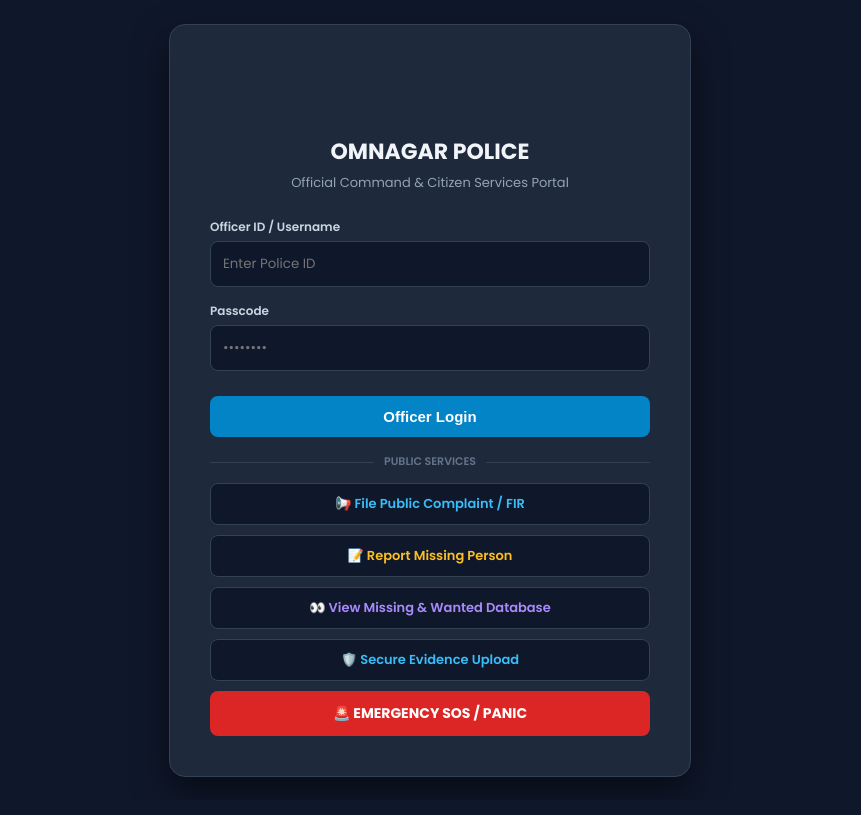
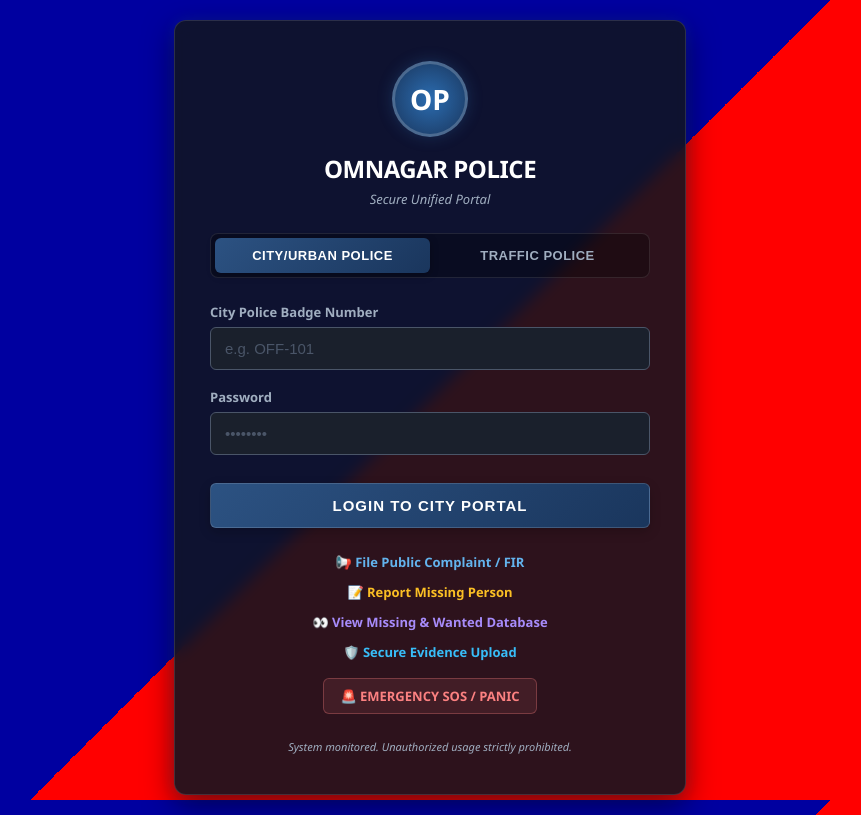
Before and after one commit to omkumargupta324-cloud/smart-policing-portal, a website: page public/index.html in a window 1280 px wide. Shown: the whole page, without its empty margins (210-1071 px from the left). Drawn offline with Linux system fonts and the light colour scheme.

```diff
--- a/public/index.html
+++ b/public/index.html
@@ -3,170 +3,267 @@
 <head>
   <meta charset="UTF-8">
   <meta name="viewport" content="width=device-width, initial-scale=1.0">
-  <title>Omnagar Police | Smart Policing Portal</title>
-  <link href="https://fonts.googleapis.com/css2?family=Poppins:wght@300;400;600;700&display=swap" rel="stylesheet">
-  <link href="https://cdnjs.cloudflare.com/ajax/libs/font-awesome/6.0.0/css/all.min.css" rel="stylesheet">
+  <title>Omnagar Police | Unified Portal</title>
+
+  <!-- Global Mark 2 Background Style -->
+  <link rel="stylesheet" href="/style.css">
+
   <style>
     body {
-      font-family: 'Poppins', sans-serif;
-      background: #0f172a;
-      color: #f8fafc;
-      margin: 0;
+      font-family: 'Segoe UI', Tahoma, Geneva, Verdana, sans-serif;
       display: flex;
       justify-content: center;
       align-items: center;
       min-height: 100vh;
-      padding: 20px;
+      margin: 0;
+      color: #e2e8f0;
+      padding: 20px 0;
       box-sizing: border-box;
     }
-    .portal-card {
-      background: #1e293b;
-      padding: 40px;
-      border-radius: 16px;
-      box-shadow: 0 15px 35px rgba(0,0,0,0.5);
+
+    .login-container {
+      background: rgba(16, 21, 32, 0.88);
+      backdrop-filter: blur(8px);
+      padding: 40px 35px;
+      border-radius: 12px;
+      box-shadow: 0 10px 30px rgba(0,0,0,0.5),
+                  0 0 15px rgba(43, 108, 176, 0.2);
       width: 100%;
       max-width: 440px;
-      border: 1px solid #334155;
       text-align: center;
+      border: 1px solid rgba(255, 255, 255, 0.12);
     }
-    .badge-header {
-      font-size: 40px;
-      color: #38bdf8;
-      margin-bottom: 10px;
+
+    .portal-logo {
+      width: 70px;
+      height: 70px;
+      margin: 0 auto 15px;
+      background: radial-gradient(circle, #2b6cb0 0%, #1a365d 100%);
+      border-radius: 50%;
+      display: flex;
+      justify-content: center;
+      align-items: center;
+      border: 3px solid rgba(255, 255, 255, 0.2);
+      box-shadow: 0 0 15px rgba(43, 108, 176, 0.3);
+      position: relative;
     }
-    h1 {
-      font-size: 22px;
+
+    .portal-logo::after {
+      content: 'OP';
+      font-size: 28px;
+      font-weight: 800;
+      color: #fff;
+      position: absolute;
+    }
+
+    h2 {
+      color: #fff;
+      font-size: 24px;
       margin: 0 0 5px 0;
-      color: #f1f5f9;
+      font-weight: 700;
+      letter-spacing: -0.5px;
+      text-transform: uppercase;
     }
-    p.subtitle {
-      color: #94a3b8;
+    .subtitle {
+        color: #a0aec0;
         font-size: 13px;
+        margin-bottom: 25px;
+        font-style: italic;
+    }
+
+    /* Tab Switcher */
+    .tab-container {
+      display: flex;
+      background: rgba(0, 0, 0, 0.3);
+      border-radius: 8px;
+      padding: 4px;
+      margin-bottom: 25px;
+      border: 1px solid rgba(255, 255, 255, 0.1);
+    }
+    .tab-btn {
+      flex: 1;
+      padding: 10px 5px;
+      border: none;
+      background: transparent;
+      color: #a0aec0;
+      font-size: 13px;
+      font-weight: 600;
+      cursor: pointer;
+      border-radius: 6px;
+      transition: all 0.3s ease;
+      text-transform: uppercase;
+      letter-spacing: 0.5px;
+      box-shadow: none;
       margin-top: 0;
-      margin-bottom: 25px;
     }
+    .tab-btn.active {
+      background: linear-gradient(135deg, #2c5282 0%, #1a365d 100%);
+      color: #fff;
+      box-shadow: 0 2px 8px rgba(0,0,0,0.3);
+    }
+
     .form-group {
-      margin-bottom: 15px;
+      margin-bottom: 18px;
       text-align: left;
     }
     label {
       display: block;
-      margin-bottom: 5px;
-      font-size: 12px;
-      color: #cbd5e1;
+      margin-bottom: 6px;
       font-weight: 600;
+      color: #a0aec0;
+      font-size: 13px;
     }
     input {
       width: 100%;
-      padding: 12px;
-      border-radius: 8px;
-      border: 1px solid #334155;
-      background: #0f172a;
-      color: white;
-      font-family: inherit;
+      padding: 12px 14px;
+      border: 1px solid #4a5568;
+      border-radius: 6px;
       box-sizing: border-box;
+      background-color: #1a202c;
+      color: #e2e8f0;
+      font-size: 15px;
+      transition: border-color 0.2s, box-shadow 0.2s;
+    }
+    input::placeholder {
+        color: #4a5568;
     }
     input:focus {
+        border-color: #2b6cb0;
         outline: none;
-      border-color: #38bdf8;
+        box-shadow: 0 0 8px rgba(43, 108, 176, 0.3);
     }
-    .login-btn {
+
+    .submit-btn {
       width: 100%;
-      padding: 12px;
-      background: #0284c7;
+      padding: 13px;
+      background: linear-gradient(135deg, #2c5282 0%, #1a365d 100%);
       color: white;
-      border: none;
-      border-radius: 8px;
+      border: 1px solid rgba(255, 255, 255, 0.15);
+      border-radius: 6px;
+      font-size: 15px;
       font-weight: 700;
-      font-size: 15px;
       cursor: pointer;
-      transition: background 0.2s;
       margin-top: 10px;
+      text-transform: uppercase;
+      letter-spacing: 1px;
+      box-shadow: 0 4px 12px rgba(0,0,0,0.2);
+      transition: background 0.3s, box-shadow 0.3s;
     }
-    .login-btn:hover {
-      background: #0369a1;
+    .submit-btn:hover {
+      background: linear-gradient(135deg, #3182ce 0%, #2c5282 100%);
+      box-shadow: 0 6px 18px rgba(43, 108, 176, 0.3);
     }
-    .divider {
-      margin: 25px 0 20px 0;
-      border-top: 1px solid #334155;
-      position: relative;
+
+    .traffic-btn {
+      background: linear-gradient(135deg, #c53030 0%, #742a2a 100%);
     }
-    .divider span {
-      position: absolute;
-      top: -10px;
-      left: 50%;
-      transform: translateX(-50%);
-      background: #1e293b;
-      padding: 0 10px;
-      color: #64748b;
-      font-size: 11px;
-      font-weight: 600;
-      text-transform: uppercase;
+    .traffic-btn:hover {
+      background: linear-gradient(135deg, #e53e3e 0%, #c53030 100%);
     }
+
+    .login-form {
+      display: none;
+    }
+    .login-form.active {
+      display: block;
+    }
+
     .extra-links {
+        margin-top: 25px;
+        font-size: 13px;
+        color: #a0aec0;
         display: flex;
         flex-direction: column;
-      gap: 10px;
+        gap: 12px;
+        align-items: center;
     }
     .public-btn {
-      display: block;
-      padding: 10px;
-      background: #0f172a;
-      color: #38bdf8;
-      border: 1px solid #334155;
-      border-radius: 8px;
+        color: #63b3ed !important;
+        font-weight: bold;
         text-decoration: none;
-      font-size: 13px;
-      font-weight: 600;
-      transition: all 0.2s;
     }
     .public-btn:hover {
-      border-color: #38bdf8;
-      background: #1e293b;
+        color: #90cdf4 !important;
+        text-decoration: underline;
     }
+
+    /* New SOS Button Styling */
     .sos-btn {
-      display: block;
-      padding: 12px;
-      background: #dc2626;
-      color: white;
-      border-radius: 8px;
+        color: #fc8181 !important;
+        font-weight: bold;
         text-decoration: none;
-      font-size: 14px;
-      font-weight: 700;
-      transition: background 0.2s;
+        background: rgba(252, 129, 129, 0.1);
+        padding: 8px 16px;
+        border-radius: 6px;
+        border: 1px solid rgba(252, 129, 129, 0.3);
+        transition: all 0.3s ease;
+        margin-top: 5px;
     }
     .sos-btn:hover {
-      background: #b91c1c;
+        color: #fff !important;
+        background: rgba(229, 62, 62, 0.8);
+        border-color: #e53e3e;
+        box-shadow: 0 0 10px rgba(229, 62, 62, 0.5);
+    }
+
+    .security-notice {
+        margin-top: 25px;
+        font-size: 11px;
+        color: #a0aec0;
+        font-style: italic;
+    }
+
+    .error-msg {
+      color: #fc8181;
+      text-align: center;
+      margin-top: 15px;
+      font-size: 14px;
+      display: none;
+      font-weight: 600;
     }
   </style>
 </head>
 <body>
 
-  <div class="portal-card">
-    <div class="badge-header">
-      <i class="fa-solid fa-shield-halved"></i>
+  <div class="login-container">
+    <div class="portal-logo"></div>
+    <h2>Omnagar Police</h2>
+    <div class="subtitle">Secure Unified Portal</div>
+
+    <!-- Tab Selector -->
+    <div class="tab-container">
+      <button type="button" class="tab-btn active" onclick="switchTab('general')">City/Urban Police</button>
+      <button type="button" class="tab-btn" onclick="switchTab('traffic')">Traffic Police</button>
     </div>
-    <h1>OMNAGAR POLICE</h1>
-    <p class="subtitle">Official Command & Citizen Services Portal</p>
 
-    <!-- Officer Login Form -->
-    <form id="loginForm">
+    <!-- FORM 1: City/Urban Police Login -->
+    <form id="general-login-form" class="login-form active">
       <div class="form-group">
-        <label>Officer ID / Username</label>
-        <input type="text" id="username" placeholder="Enter Police ID" required>
+        <label for="badge">City Police Badge Number</label>
+        <input type="text" id="badge" required placeholder="e.g. OFF-101">
       </div>
       <div class="form-group">
-        <label>Passcode</label>
-        <input type="password" id="password" placeholder="••••••••" required>
+        <label for="password">Password</label>
+        <input type="password" id="password" required placeholder="••••••••">
       </div>
-      <button type="submit" class="login-btn">Officer Login</button>
+      <button type="submit" class="submit-btn">Login to City Portal</button>
+      <div id="general-error" class="error-msg">Invalid credentials.</div>
     </form>
 
-    <div class="divider">
-      <span>Public Services</span>
+    <!-- FORM 2: Traffic Police Login -->
+    <form id="traffic-login-form" class="login-form">
+      <div class="form-group">
+        <label for="traffic-badge">Traffic Badge / Constable ID</label>
+        <input type="text" id="traffic-badge" required placeholder="e.g. TRF-101">
       </div>
+      <div class="form-group">
+        <label for="traffic-password">Password</label>
+        <input type="password" id="traffic-password" required placeholder="••••••••">
+      </div>
+      <button type="submit" class="submit-btn traffic-btn">Login to Traffic Dashboard</button>
+      <div id="traffic-error" class="error-msg">Invalid credentials.</div>
+    </form>
 
-    <!-- Citizen Direct Access Links (No Login Required) -->
     <div class="extra-links">
       <a href="/citizen-complaint.html" class="public-btn">📢 File Public Complaint / FIR</a>
       <a href="/report-missing.html" class="public-btn" style="color: #fbbf24 !important;">📝 Report Missing Person</a>
@@ -174,30 +271,95 @@
       <a href="/secure-evidence.html" class="public-btn" style="color: #38bdf8 !important;">🛡️ Secure Evidence Upload</a>
       <a href="/sos-panic.html" class="sos-btn">🚨 EMERGENCY SOS / PANIC</a>
     </div>
+    <div class="security-notice">
+      System monitored. Unauthorized usage strictly prohibited.
+    </div>
   </div>
 
   <script>
-    document.getElementById('loginForm').addEventListener('submit', async (e) => {
+    // Tab Switcher Logic
+    function switchTab(type) {
+      const tabs = document.querySelectorAll('.tab-btn');
+      const forms = document.querySelectorAll('.login-form');
+
+      tabs.forEach(tab => tab.classList.remove('active'));
+      forms.forEach(form => form.classList.remove('active'));
+
+      if (type === 'general') {
+        tabs[0].classList.add('active');
+        document.getElementById('general-login-form').classList.add('active');
+      } else {
+        tabs[1].classList.add('active');
+        document.getElementById('traffic-login-form').classList.add('active');
+      }
+    }
+
+    // FORM 1: City/Urban Police Login Handler
+    document.getElementById('general-login-form').addEventListener('submit', async (e) => {
       e.preventDefault();
-      const username = document.getElementById('username').value;
+      const badge = document.getElementById('badge').value;
       const password = document.getElementById('password').value;
+      const errorDiv = document.getElementById('general-error');
+      errorDiv.style.display = 'none';
 
       try {
         const response = await fetch('/api/auth/login', {
           method: 'POST',
           headers: { 'Content-Type': 'application/json' },
-          body: JSON.stringify({ username, password })
+          body: JSON.stringify({ badgeNumber: badge, password })
         });
 
         const data = await response.json();
+
         if (response.ok) {
           localStorage.setItem('token', data.token);
+          localStorage.setItem('isLoggedIn', 'true');
+
+          if (data.department === 'City') {
+            window.location.href = '/city-dashboard.html';
+          } else if (data.department === 'Officer' || data.role === 'Officer' || data.role === 'Constable') {
+            window.location.href = '/officer-dashboard.html';
+          } else {
             window.location.href = '/central-dashboard.html';
+          }
         } else {
-          alert(data.error || 'Login failed');
+          errorDiv.textContent = data.message || 'Invalid credentials.';
+          errorDiv.style.display = 'block';
         }
       } catch (err) {
-        alert('Server connection error');
+        errorDiv.textContent = 'Server connection failed.';
+        errorDiv.style.display = 'block';
+      }
+    });
+
+    // FORM 2: Traffic Police Login Handler
+    document.getElementById('traffic-login-form').addEventListener('submit', async (e) => {
+      e.preventDefault();
+      const badge = document.getElementById('traffic-badge').value;
+      const password = document.getElementById('traffic-password').value;
+      const errorDiv = document.getElementById('traffic-error');
+      errorDiv.style.display = 'none';
+
+      try {
+        const response = await fetch('/api/auth/login', {
+          method: 'POST',
+          headers: { 'Content-Type': 'application/json' },
+          body: JSON.stringify({ badgeNumber: badge, password })
+        });
+
+        const data = await response.json();
+
+        if (response.ok) {
+          localStorage.setItem('token', data.token);
+          localStorage.setItem('isLoggedIn', 'true');
+          window.location.href = '/traffic-dashboard.html';
+        } else {
+          errorDiv.textContent = data.message || 'Invalid credentials.';
+          errorDiv.style.display = 'block';
+        }
+      } catch (err) {
+        errorDiv.textContent = 'Server connection failed.';
+        errorDiv.style.display = 'block';
       }
     });
   </script>
```
Lines whose indentation alone changed are shown as unchanged.
